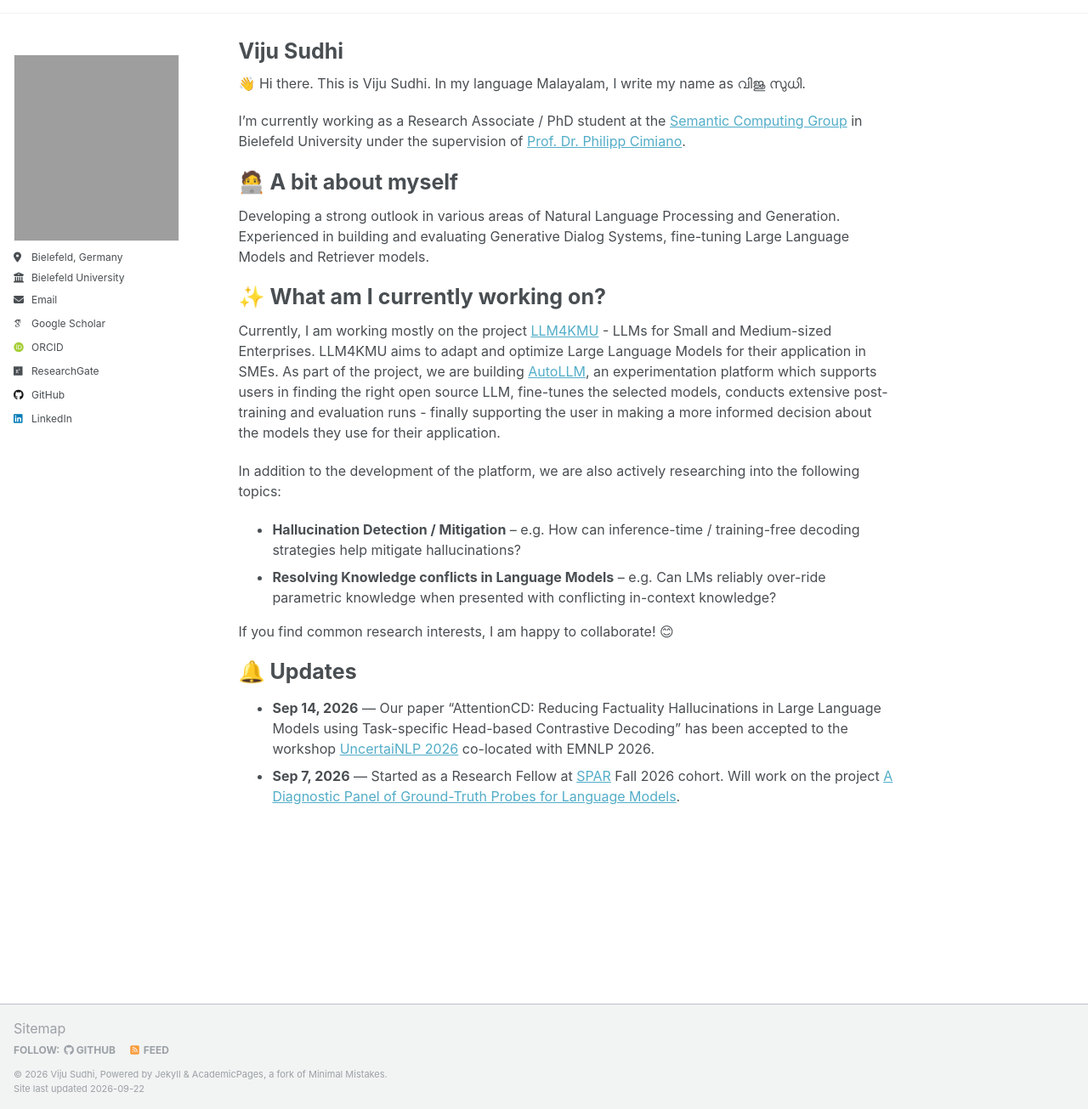
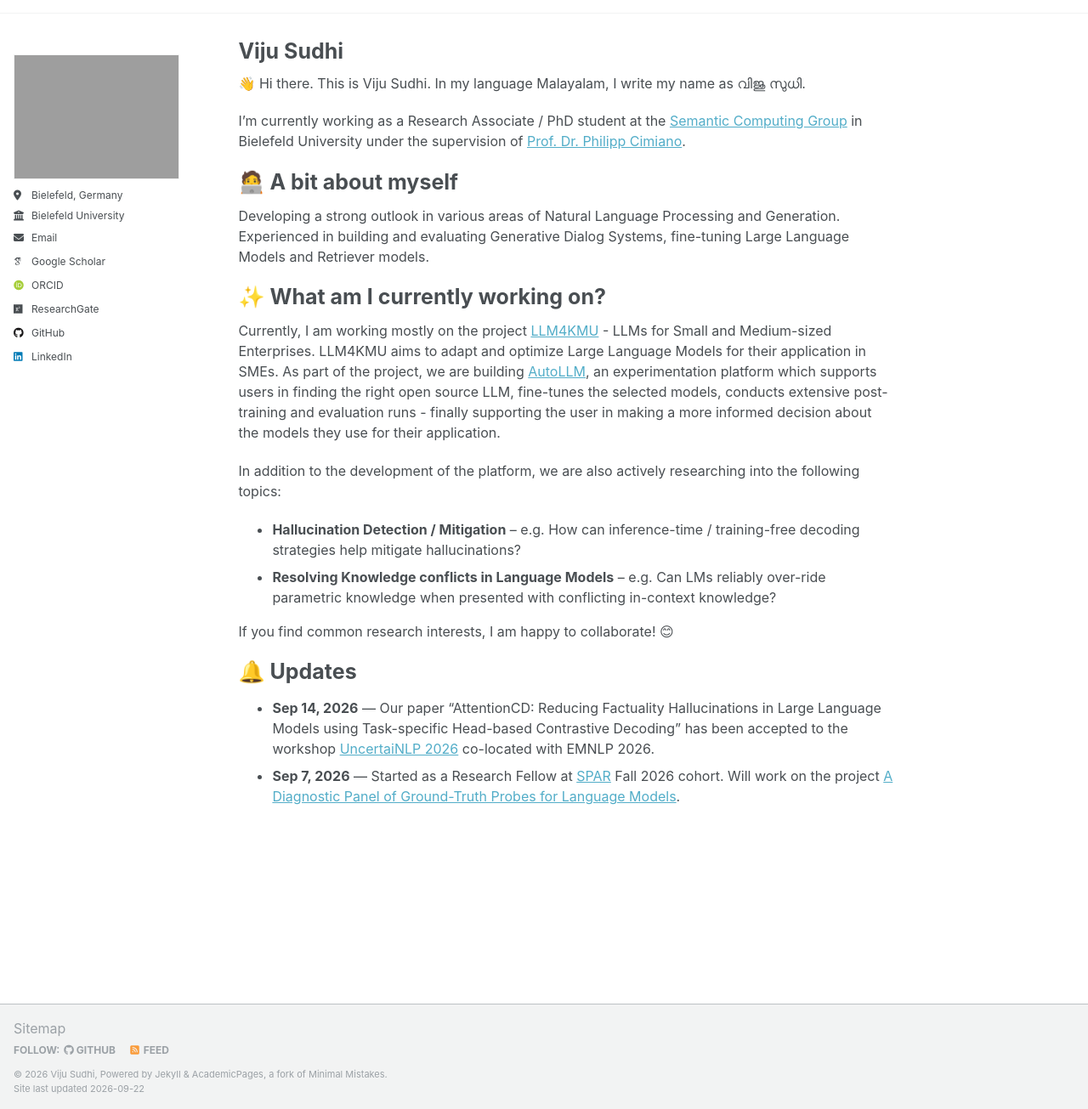
Before and after one commit to vijusudhi/vijusudhi.github.io, a Jekyll site: the page built from _pages/about.md, in a window 1280 px wide and 1305 px high. Shown: the whole window at 85% size. Built offline with Jekyll 4.4.1, drawn with Linux system fonts in a browser that asks for light colours; some web fonts are replaced; a script that is not in the unit is left out.

Commit message:
minor update

```diff
--- a/_sass/layout/_sidebar.scss
+++ b/_sass/layout/_sidebar.scss
@@ -97,15 +97,12 @@
     display: block;
     width: 190px;
     max-width: 100%;
+    height: auto;
     border-radius: 0;
-    object-fit: cover;
-    object-position: center;
-    // aspect-ratio: 1 / 1;
     background: transparent;
 
     @include breakpoint($large) {
       width: 220px;
-      height: 220px;
       padding: 0;
       border: 1px solid var(--global-border-color);
     }
```
